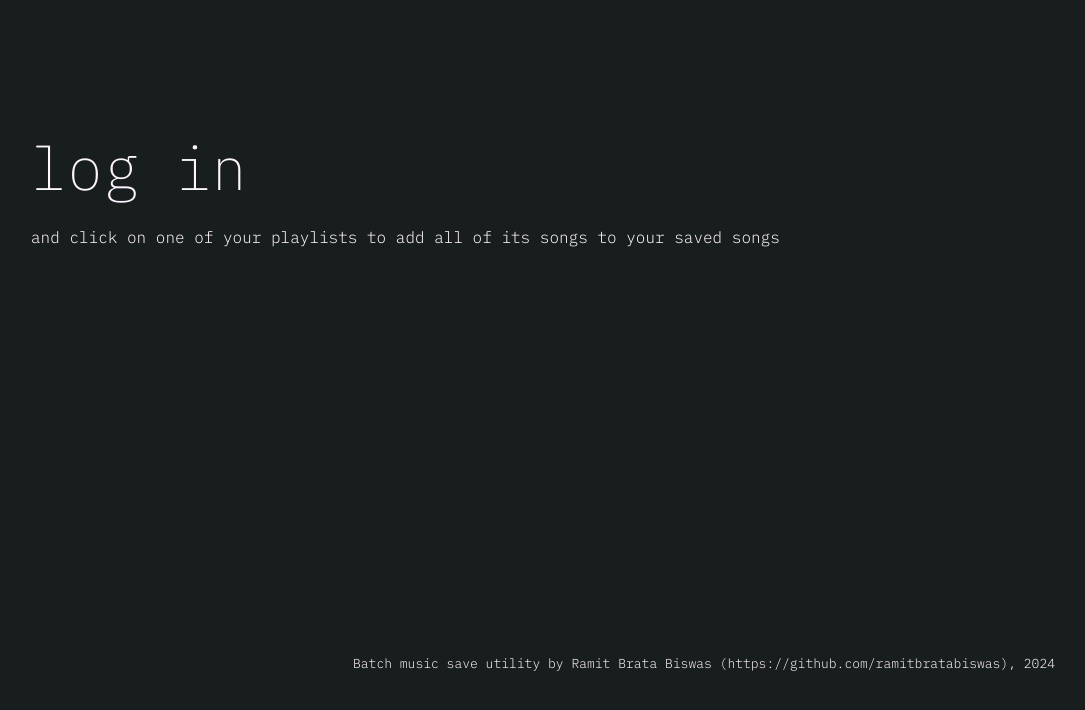
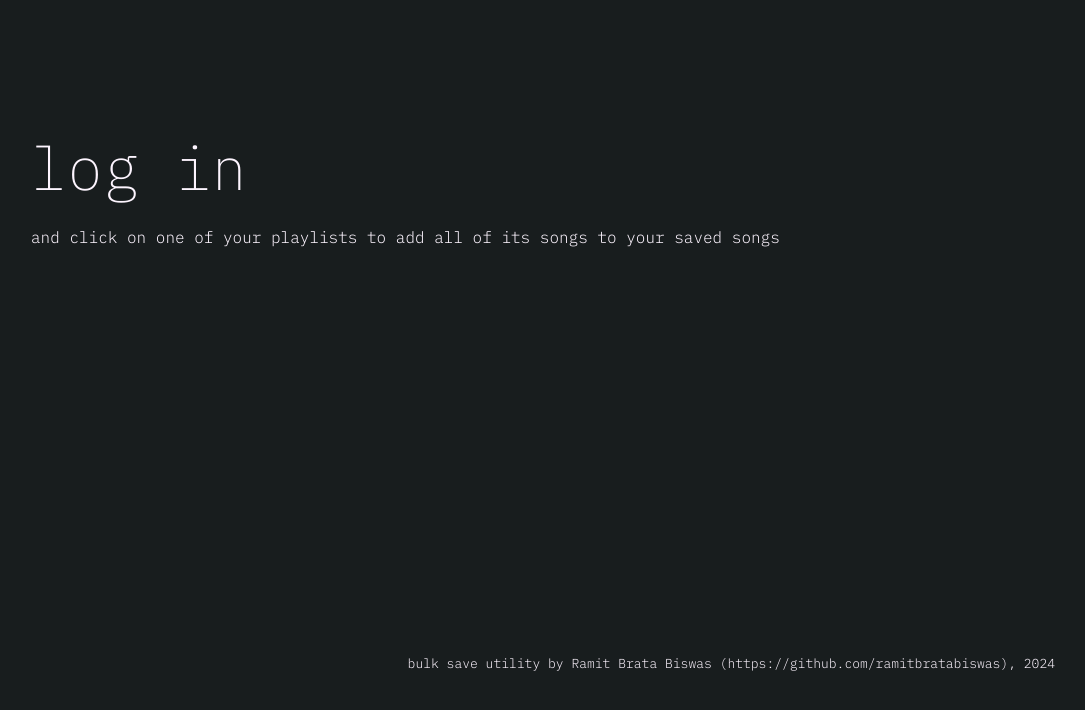
Before and after one commit to ramitbratabiswas/batch-save-playlist, a React (Vite) app: page / in a window 1280 px wide. Shown: the top 710 px of the page, without its empty margins (97-1182 px from the left). Built offline with nearby package versions, Linux system fonts and the light colour scheme; no server answers.

Commit message:
changed footer

```diff
--- a/src/index.css
+++ b/src/index.css
@@ -80,7 +80,7 @@ span:hover {
 }
 
 .owner-name {
-  font-size: small;
+  font-size: xx-small;
 }
 
 @media (max-width: 768px) {
--- a/src/pages/frontpage.jsx
+++ b/src/pages/frontpage.jsx
@@ -12,7 +12,7 @@ export default function Frontpage() {
         </h1>
         <p>and click on one of your playlists to add all of its songs to your saved songs</p>
       </div>
-      <p className="frontpage-footer">Batch music save utility by Ramit Brata Biswas (https://github.com/ramitbratabiswas), 2024</p>
+      <p className="frontpage-footer">bulk save utility by Ramit Brata Biswas (https://github.com/ramitbratabiswas), 2024</p>
     </div>
   );
 }
```
